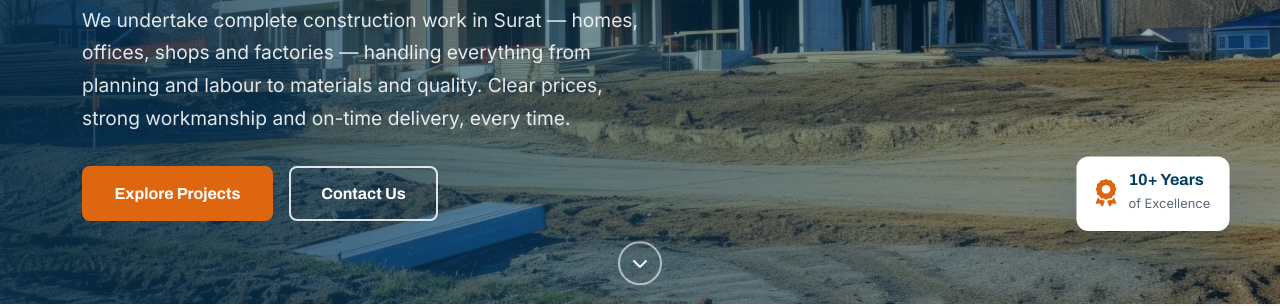
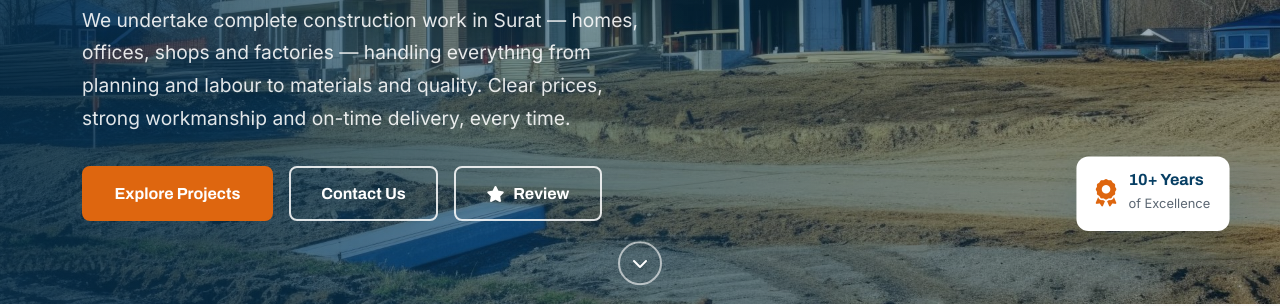
Before and after one commit to prachiconstructionprojects/prachiconstructionprojects.github.io, a plain HTML site: page index.html in a window 1280 px wide. Shown: the part 496-802 px from the top of the page. Drawn offline with nearby package versions, Linux system fonts and the light colour scheme; animation ran at ten frames a second.

Commit message:
add review button

```diff
--- a/index.html
+++ b/index.html
@@ -188,6 +188,9 @@
         <div class="hero-buttons">
           <a href="projects.html" class="btn btn-primary-solid">Explore Projects</a>
           <a href="contact.html" class="btn btn-outline-hero">Contact Us</a>
+          <a href="https://prachi-construction-project-review.netlify.app/" class="btn btn-outline-hero" target="_blank" rel="noopener" aria-label="Review Prachi Construction Projects">
+            <i class="fa-solid fa-star"></i> Review
+          </a>
         </div>
       </div>
     </div>
```
